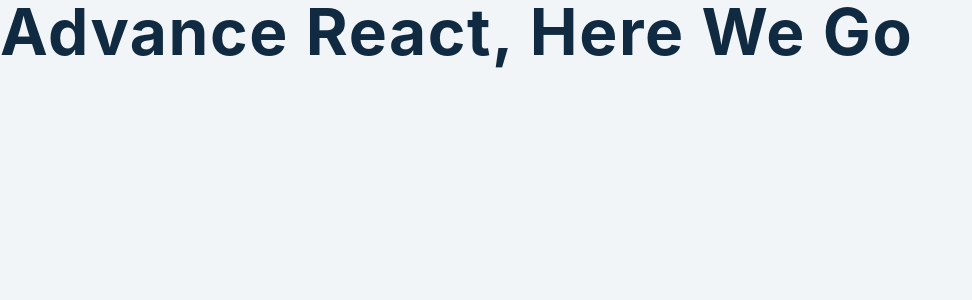
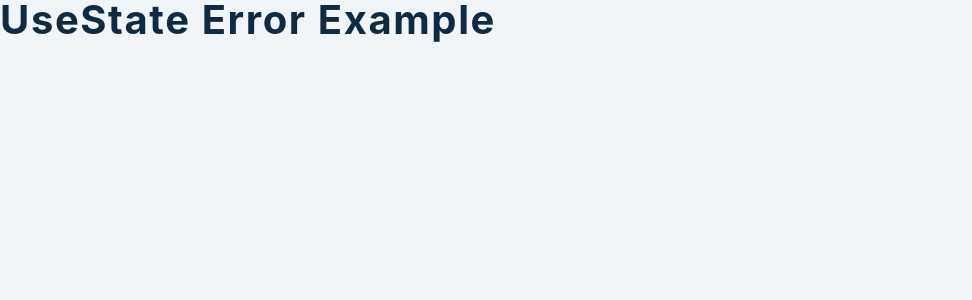
Before and after one commit to Loveday-Alfred/smilga-react, a React (Create React App) app: page / in a window 1280 px wide. Shown: the top 300 px of the page, without its empty margins (0-972 px from the left). Built offline with nearby package versions, Linux system fonts and the light colour scheme.

Commit message:
useState

```diff
--- a/src/App.js
+++ b/src/App.js
@@ -1,7 +1,9 @@
+import ErrorExample from "./tutorial/1-useState/setup/1-error-example";
+
 const App = () => {
   return (
     <div className="App">
-      <h1>Advance React, Here We Go</h1>
+      <ErrorExample />
     </div>
   );
 };
--- a/src/tutorial/1-useState/setup/1-error-example.js
+++ b/src/tutorial/1-useState/setup/1-error-example.js
@@ -1,5 +1,3 @@
-import React from 'react';
-
 const ErrorExample = () => {
   return <h2>useState error example</h2>;
 };
```
